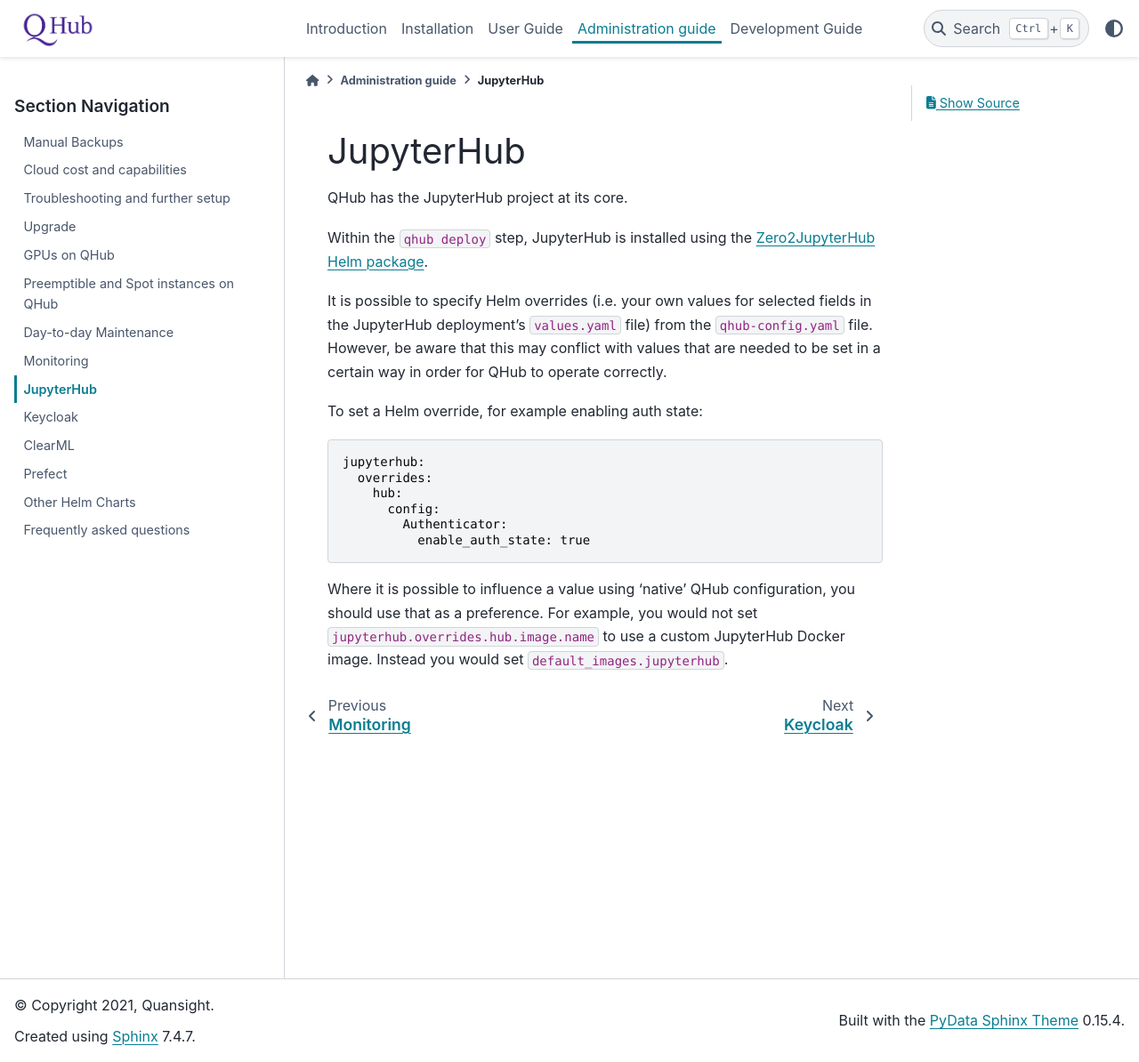
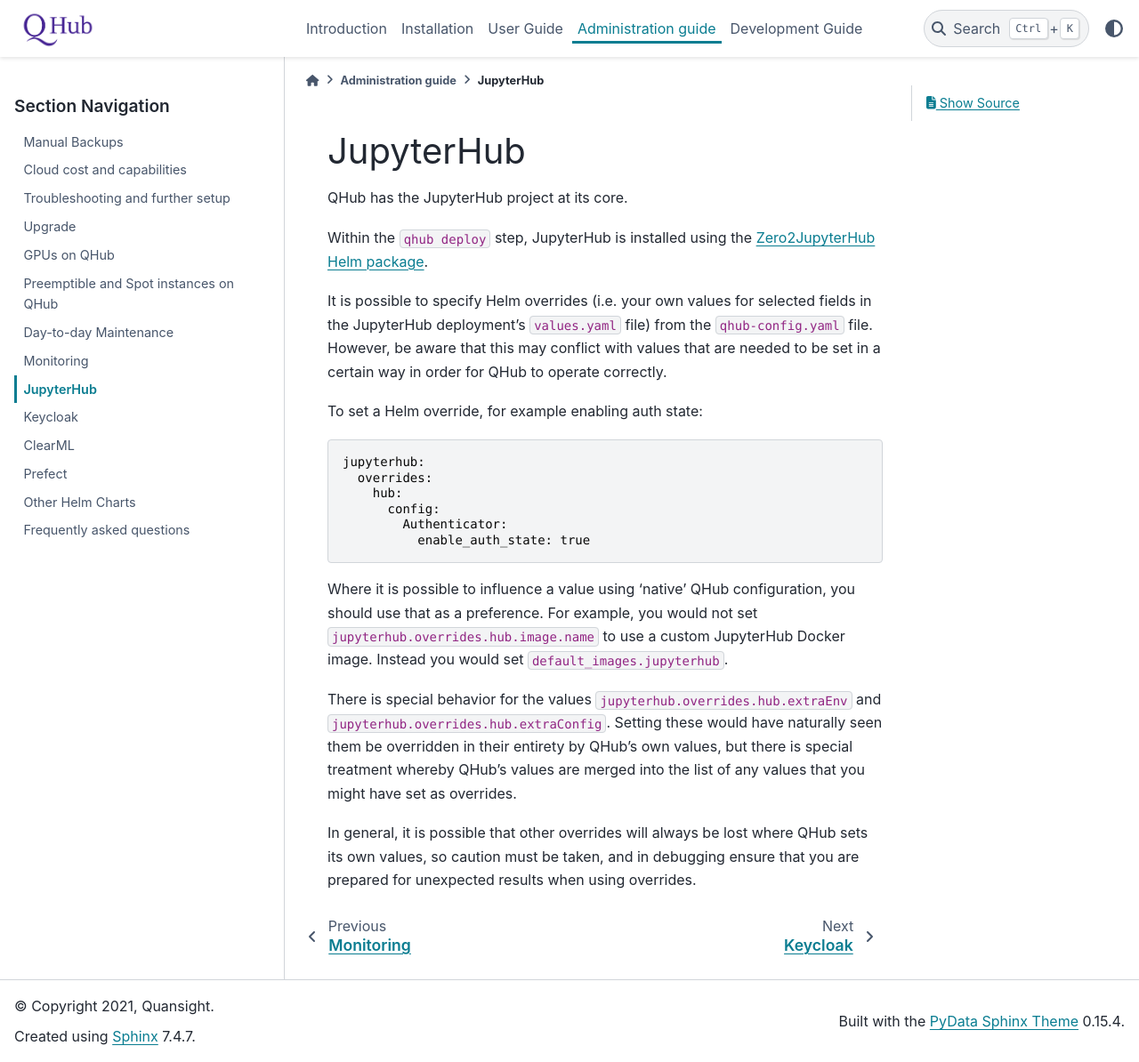
Before and after one commit to nebari-dev/nebari, a Sphinx documentation site: the page built from docs/source/admin_guide/jupyterhub.md, in a window 1280 px wide and 1194 px high. Shown: the whole window at 89% size. Built offline with Sphinx 7.4.7 and the PyData theme 0.15.4, drawn with Linux system fonts in a browser that asks for light colours.

Commit message:
Merge extraConfig overrides too

````diff
--- a/docs/source/admin_guide/jupyterhub.md
+++ b/docs/source/admin_guide/jupyterhub.md
@@ -18,3 +18,7 @@
 ```
 
 Where it is possible to influence a value using 'native' QHub configuration, you should use that as a preference. For example, you would not set `jupyterhub.overrides.hub.image.name` to use a custom JupyterHub Docker image. Instead you would set `default_images.jupyterhub`.
+
+There is special behavior for the values `jupyterhub.overrides.hub.extraEnv` and `jupyterhub.overrides.hub.extraConfig`. Setting these would have naturally seen them be overridden in their entirety by QHub's own values, but there is special treatment whereby QHub's values are merged into the list of any values that you might have set as overrides.
+
+In general, it is possible that other overrides will always be lost where QHub sets its own values, so caution must be taken, and in debugging ensure that you are prepared for unexpected results when using overrides.
````
Also changed, not shown: .pre-commit-config.yaml, 1 other file.
